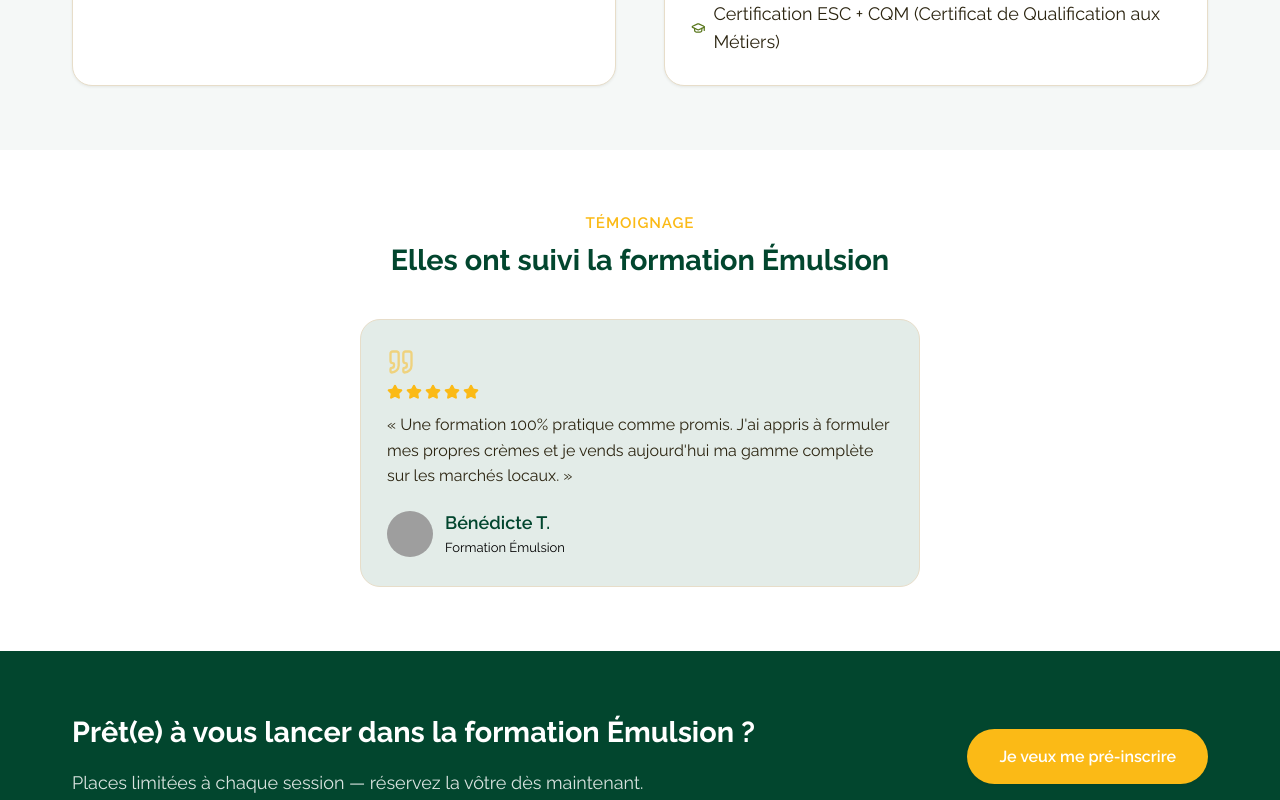
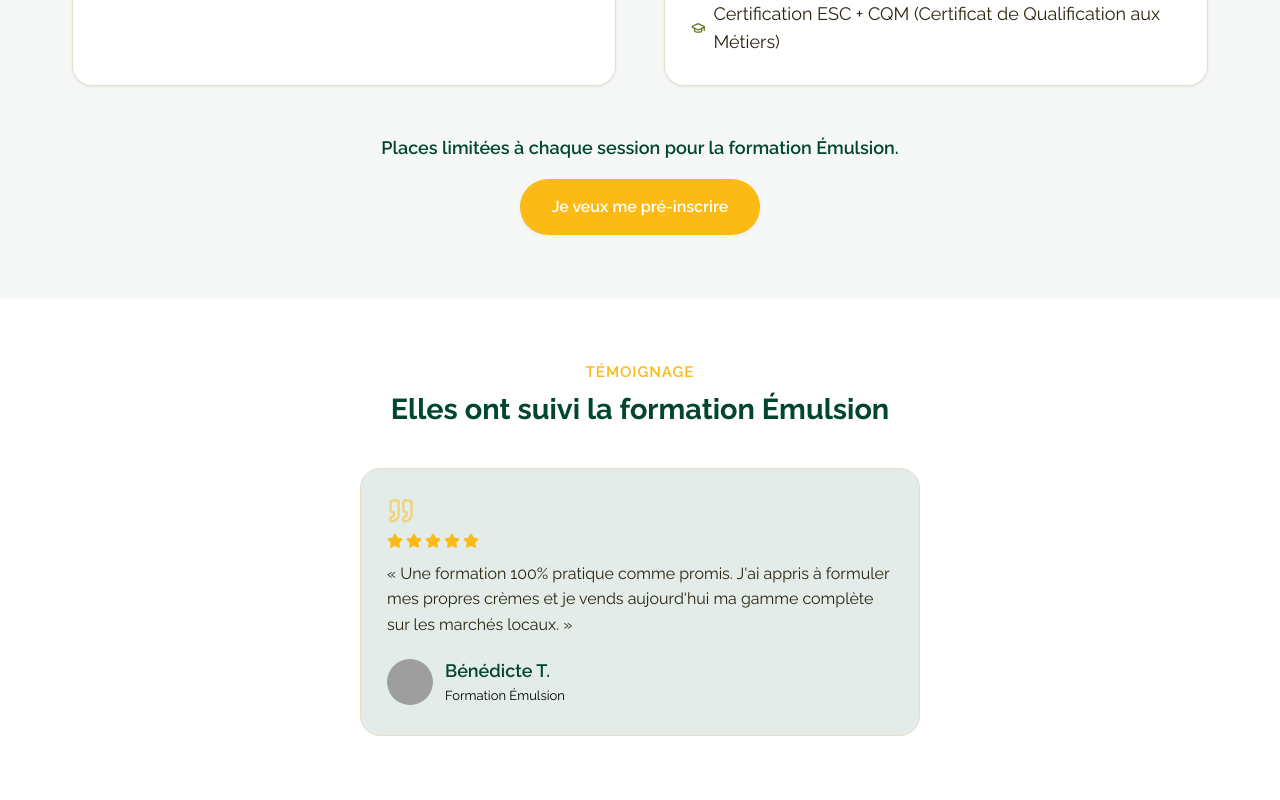
Before and after one commit to Gaspard-05/ecole-de-savonnerie-et-de-cosmetique-front-react, a React (Vite) app: page /formations/emulsion in a window 1280 px wide. Shown: the part 1380-2180 px from the top of the page. Built offline with nearby package versions, Linux system fonts and the light colour scheme; no server answers; grey boxes are pictures that could not be loaded.

Commit message:
feat(formations): recentre le CTA de la fiche formation sur l'offre de l'école
Le CTA présente désormais l'ensemble des formations avec un lien vers
/formations. Le bouton de pré-inscription quitte le CTA et s'affiche
sous les cartes de la fiche, en plus de celui du hero.

```diff
--- a/src/pages/FormationDetail.css
+++ b/src/pages/FormationDetail.css
@@ -241,8 +241,34 @@
   margin: 0 auto;
 }
 
+.formation-detail-inscription__inner {
+  display: flex;
+  flex-direction: column;
+  align-items: center;
+  gap: 16px;
+  margin-top: 48px;
+  text-align: center;
+}
+
+.formation-detail-inscription__inner p {
+  margin: 0;
+  font-size: 18px;
+  font-weight: var(--font-weight-semibold);
+  color: var(--color-primary);
+}
+
 .formation-detail-cta {
   background: var(--color-primary);
+}
+
+.formation-detail-cta .btn--outline {
+  border-color: var(--color-white);
+  color: var(--color-white);
+}
+
+.formation-detail-cta .btn--outline:hover {
+  background: var(--color-white);
+  color: var(--color-primary);
 }
 
 .formation-detail-cta__inner {
@@ -287,7 +313,8 @@
     align-items: flex-start;
   }
 
-  .formation-detail-cta__inner .btn {
+  .formation-detail-cta__inner .btn,
+  .formation-detail-inscription__inner .btn {
     width: 100%;
   }
 }
--- a/src/pages/FormationDetail.jsx
+++ b/src/pages/FormationDetail.jsx
@@ -181,6 +181,13 @@ function FormationDetail() {
             </dl>
           </div>
         </div>
+
+        <div className="container formation-detail-inscription__inner">
+          <p>Places limitées à chaque session pour la formation {formation.nom}.</p>
+          <Button to={`/preinscription?formation=${formation.slug}`} variant="primary" size="lg">
+            Je veux me pré-inscrire
+          </Button>
+        </div>
       </section>
 
       {temoignage && (
@@ -197,11 +204,14 @@ function FormationDetail() {
       <section className="formation-detail-cta">
         <div className="container formation-detail-cta__inner">
           <div>
-            <h2>Prêt(e) à vous lancer dans la formation {formation.nom} ?</h2>
-            <p>Places limitées à chaque session — réservez la vôtre dès maintenant.</p>
+            <h2>Découvrez toutes les formations de l'ESC</h2>
+            <p>
+              Savonnerie, cosmétique, soins capillaires, artisanat : des spécialités 100 % pratiques,
+              avec une double certification ESC + CQM.
+            </p>
           </div>
-          <Button to={`/preinscription?formation=${formation.slug}`} variant="primary" size="lg">
-            Je veux me pré-inscrire
+          <Button to="/formations" variant="outline" size="lg">
+            Voir toutes les formations
           </Button>
         </div>
       </section>
```
